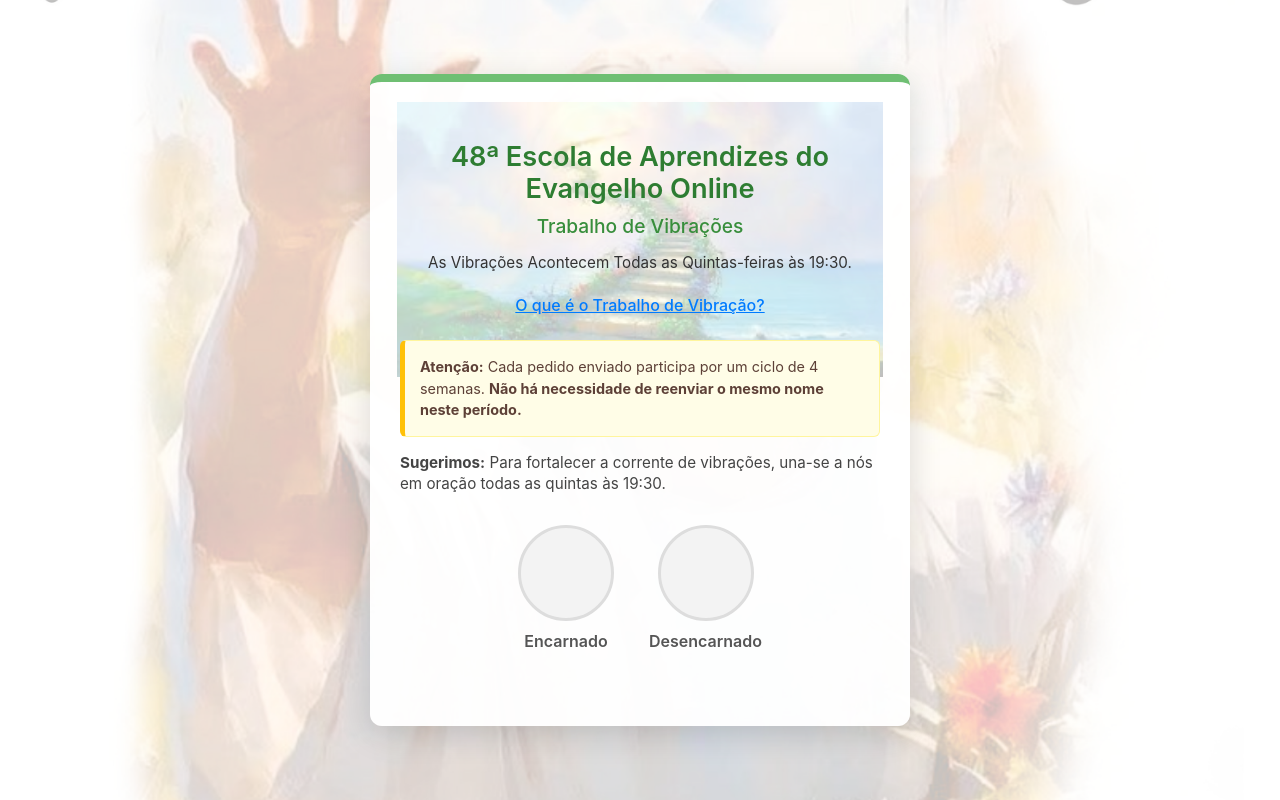
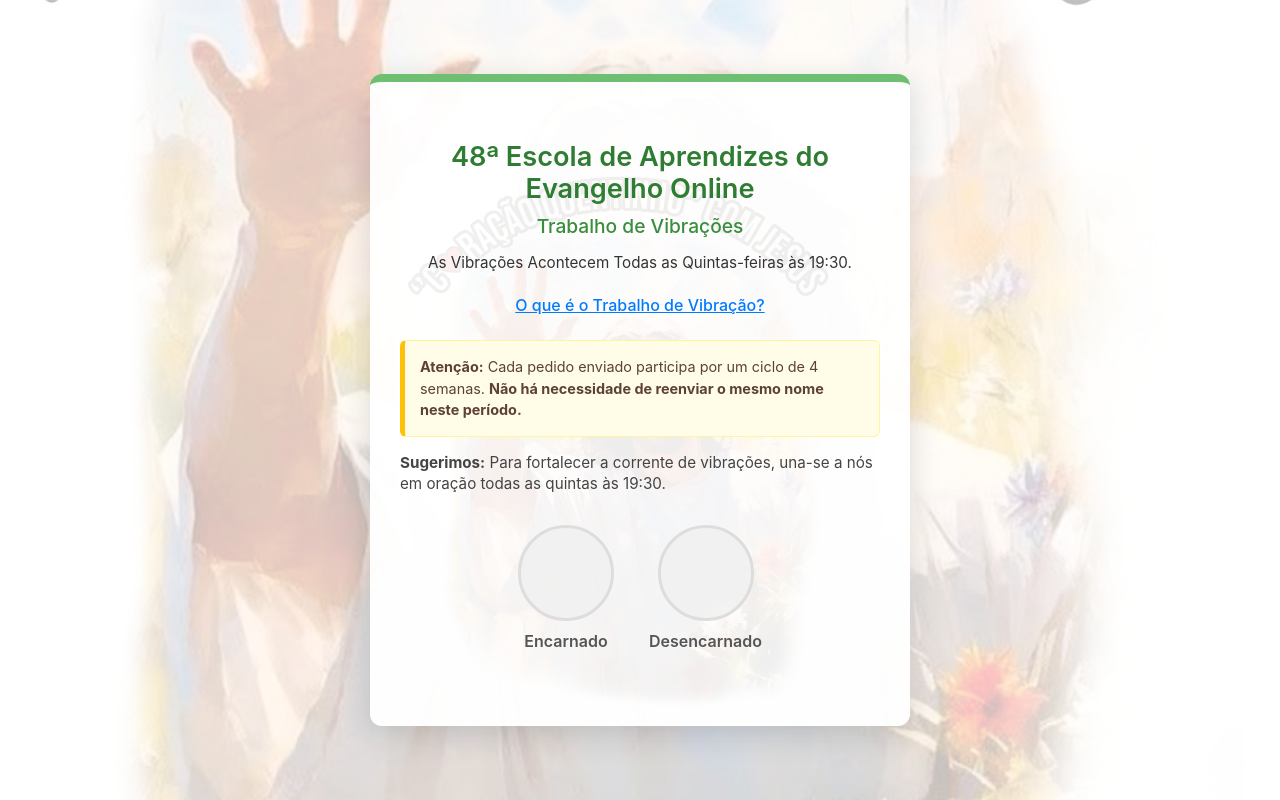
Before and after one commit to CasaespiritadigitalEmmanuel/sistema-vibracoes-CEDE, a plain HTML site: page public/index.html in a window 1280 px wide. Drawn offline with Linux system fonts and the light colour scheme.

Commit message:
Ajuste fundo

```diff
--- a/public/index.html
+++ b/public/index.html
@@ -44,7 +44,7 @@
             position: absolute;
             top: 0; left: 0; right: 0; bottom: 0;
             /* Caminho da imagem conforme seu projeto */
-            background-image: url('/logo-eae.png');
+            background-image: url('/fundo.png');
             background-repeat: no-repeat;
             background-position: center 20px; /* Ajustado para o topo como na imagem */
             background-size: 90%; /* Tamanho grande para cobrir o fundo do texto */
```
